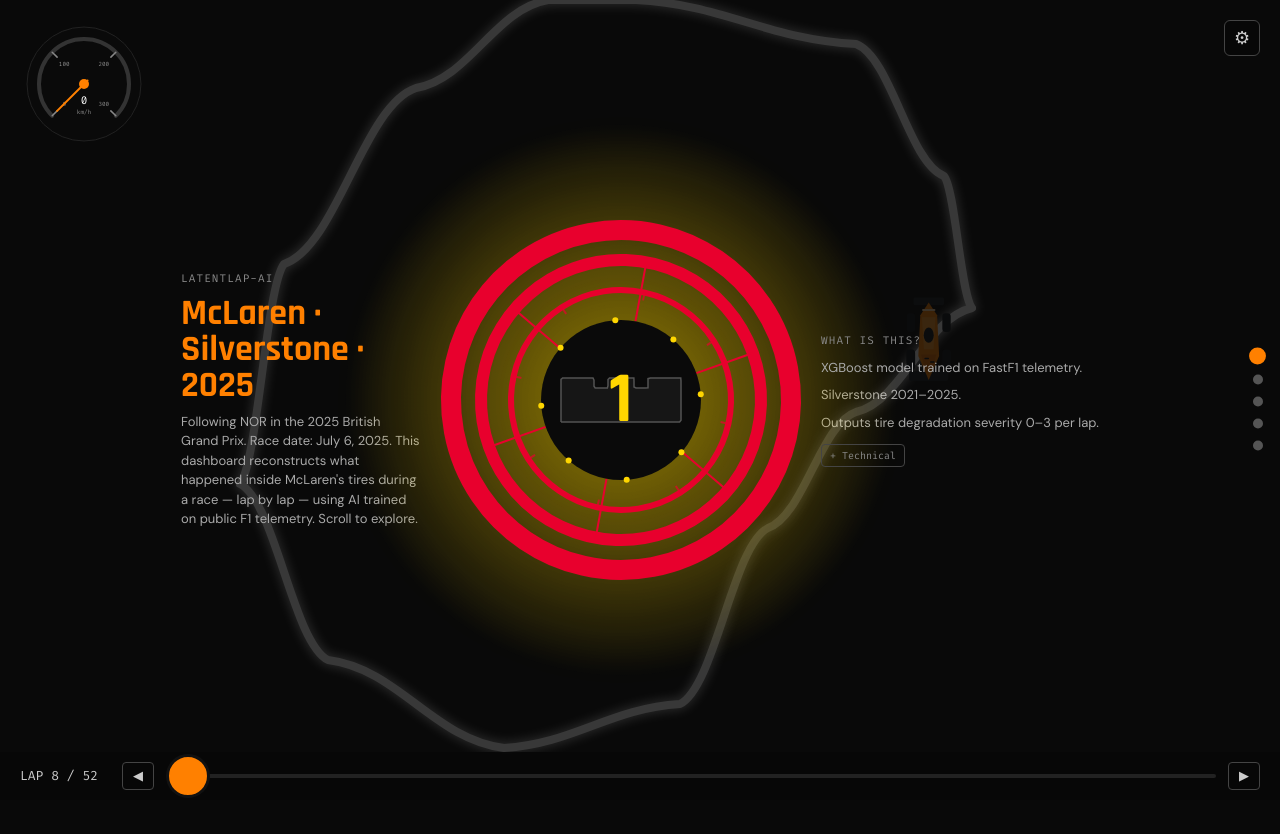
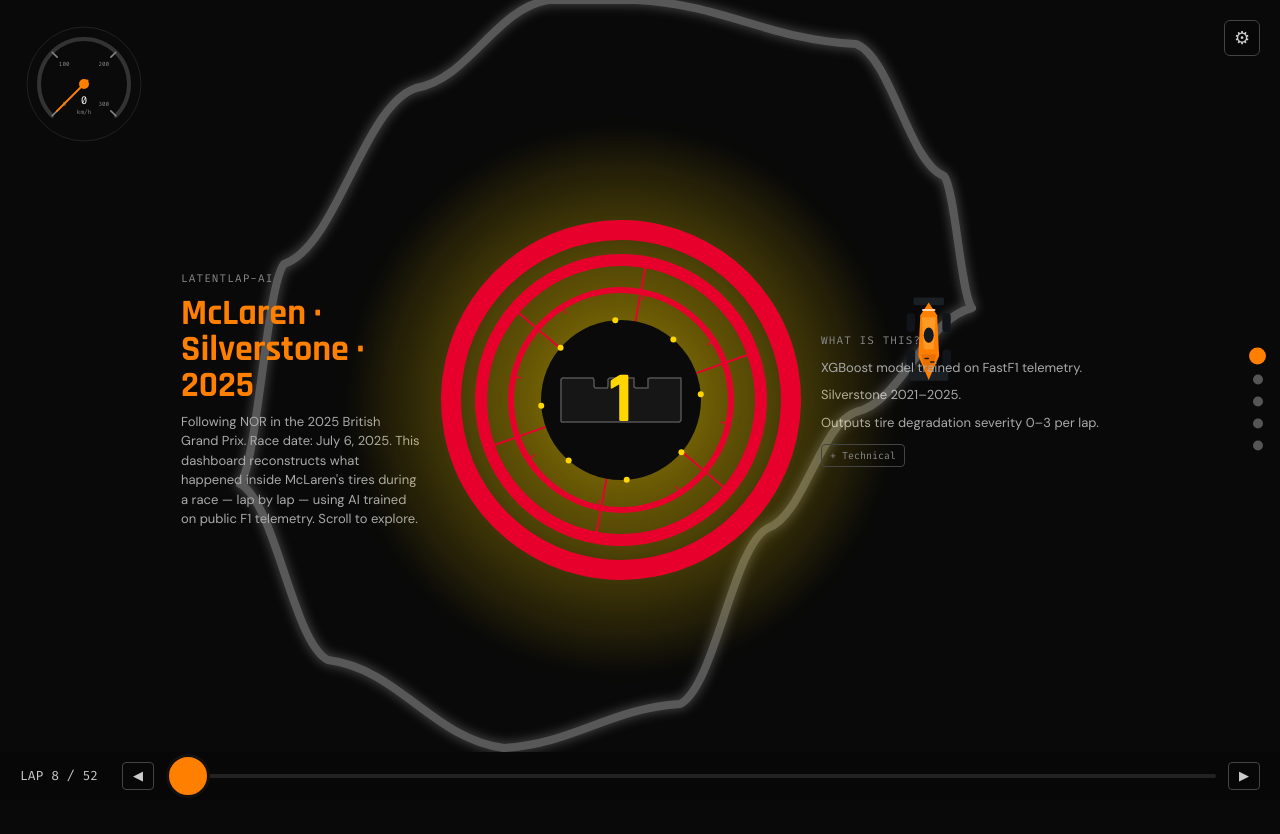
Before and after one commit to Hussain-coder-eng/LatentLap-AI, a Next.js app in the folder dashboard/: page / in a window 1280 px wide. Shown: the top 834 px of the page. Built offline with nearby package versions, Linux system fonts and the light colour scheme.

Commit message:
fix: keep f1 marker fully visible

```diff
--- a/dashboard/app/components/SilverstoneCircuit.tsx
+++ b/dashboard/app/components/SilverstoneCircuit.tsx
@@ -55,7 +55,7 @@ export function SilverstoneCircuit({ activeChapter, topFeature: _topFeature }: S
         inset: 0,
         width: '100%',
         height: '100%',
-        opacity: 0.2,
+        overflow: 'visible',
         pointerEvents: 'none',
       }}
       viewBox="0 0 200 200"
@@ -80,7 +80,7 @@ export function SilverstoneCircuit({ activeChapter, topFeature: _topFeature }: S
         strokeWidth={2}
         strokeLinecap="round"
         strokeLinejoin="round"
-        opacity={0.95}
+        opacity={0.32}
         filter="url(#silverstoneTrackGlow)"
       />
 
@@ -95,7 +95,7 @@ export function SilverstoneCircuit({ activeChapter, topFeature: _topFeature }: S
             fill="none"
             stroke="#FF8000"
             strokeWidth={2}
-            opacity={0.8}
+            opacity={0.45}
           />
         ))}
 
```
